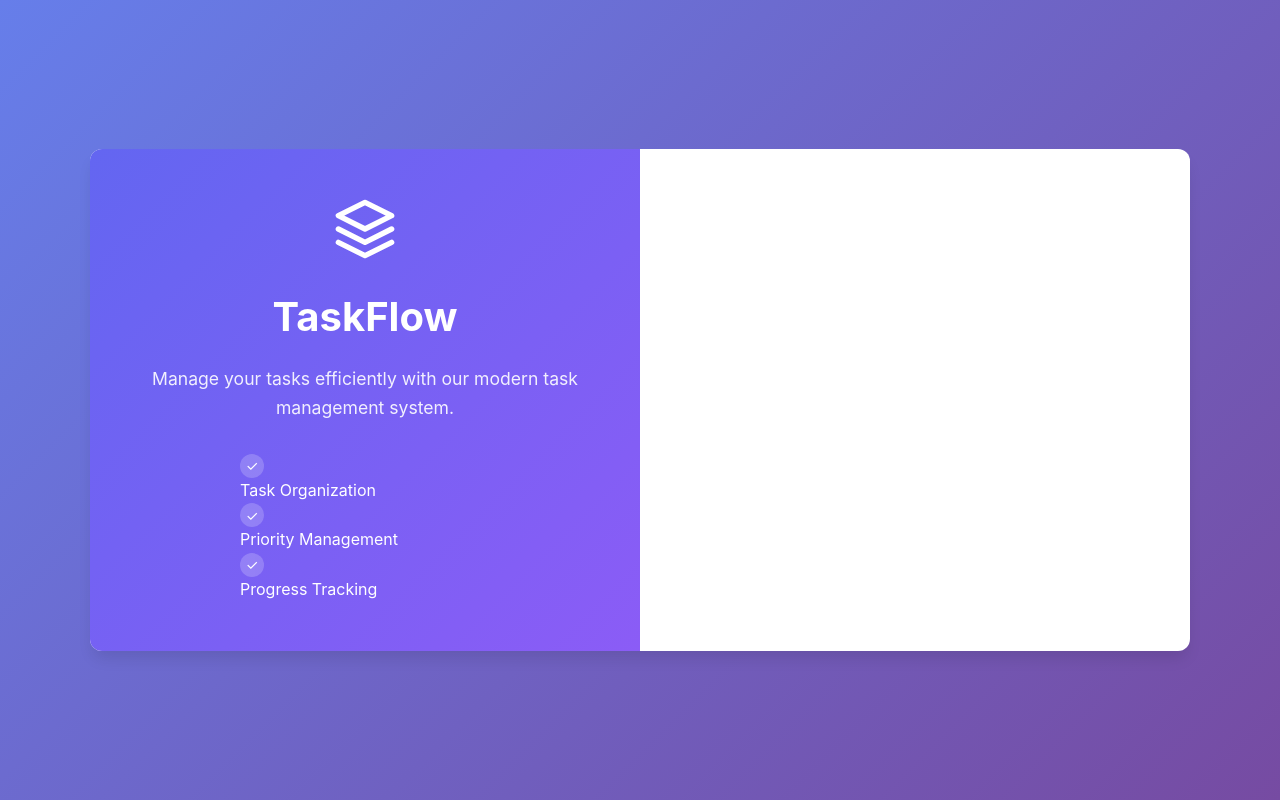
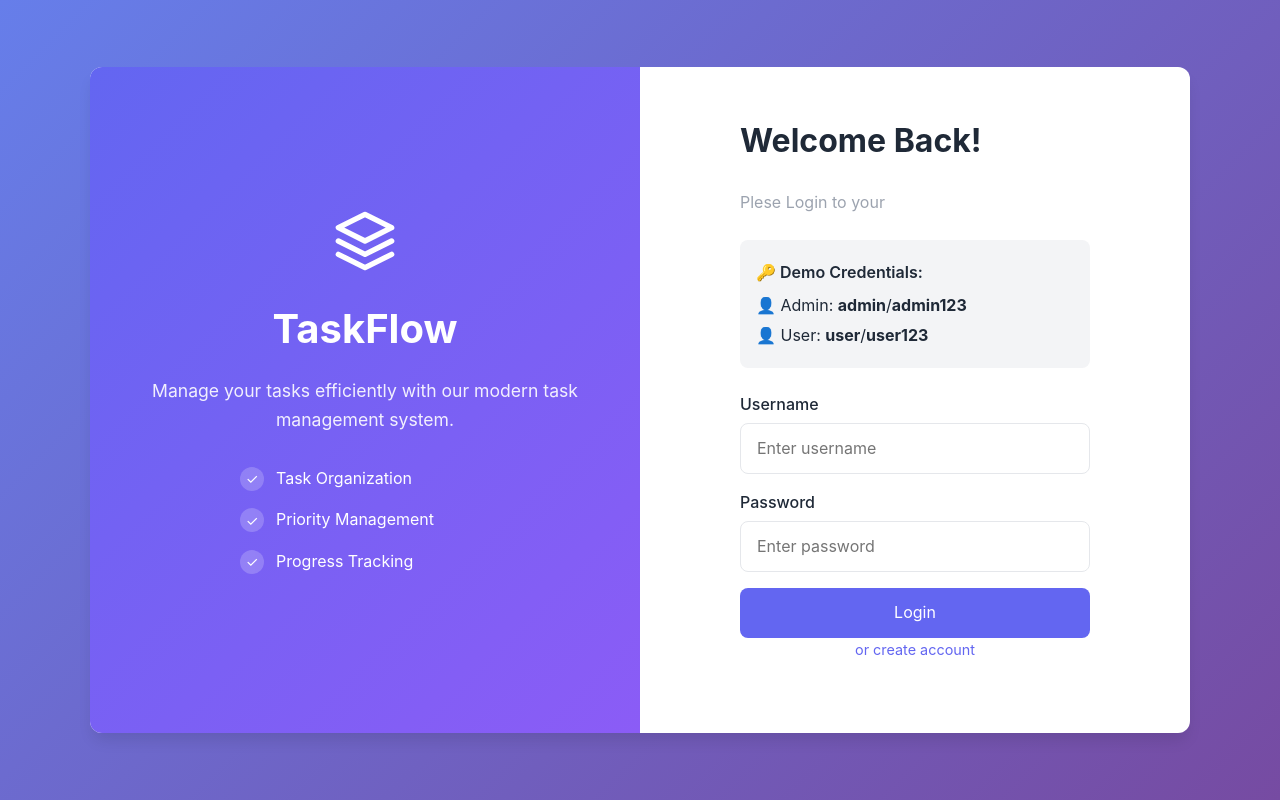
Before and after one commit to Natsyaaac/full-frontend, a React (Vite) app: page /login in a window 1280 px wide. Built offline with nearby package versions, Linux system fonts and the light colour scheme.

Commit message:
make form login

```diff
--- a/src/component/EightLay/App.css
+++ b/src/component/EightLay/App.css
@@ -107,7 +107,7 @@
   margin: 0 auto;
 }
 
-.features {
+.feature {
   display: flex;
   align-items: center;
   gap: 0.75rem;
@@ -122,5 +122,148 @@
   display: flex;
   align-items: center;
   justify-content: center;
-  font-size: 0.9rem ;
+  font-size: 0.9rem;
 }
+
+.login-form-section {
+  padding: 3rem 2rem;
+  display: flex;
+  align-items: center;
+  justify-content: center;
+}
+
+.from-wrapper {
+  max-width: 350px;
+  width: 100%;
+}
+
+.from-wrapper h2 {
+  font-size: 2rem;
+  color: var(--dark-color);
+  margin-bottom: 1.5rem;
+}
+
+.from-wrapper>p {
+  color: var(--gray-color);
+  margin-bottom: 1.5rem;
+}
+
+.demo-info {
+  background: #f3f4f6;
+  padding: 1rem;
+  border-radius: var(--radius-md);
+  margin-bottom: 1.5rem;
+}
+
+.demo-info p {
+  margin: 0.25rem 0;
+  color: var(--dark-color);
+}
+
+.demo-info p:first-child {
+  font-weight: 600;
+  margin-bottom: 0.5rem;
+}
+
+.login-error {
+  background: #fee2e2;
+  color: var(--danger-color);
+  padding: 1rem;
+  border-radius: var(--radius-md);
+  margin-bottom: 1.5rem;
+  font-size: 0.9rem;
+  text-align: center;
+}
+
+.login-form {
+  margin-bottom: 1.5rem;
+}
+
+.form-group {
+  margin-bottom: 1rem;
+}
+
+.form-group label {
+  display: block;
+  margin-bottom: 0.3rem;
+  font-weight: 500;
+  color: var(--dark-color);
+}
+
+.form-group input {
+  width: 100%;
+  padding: 0.75rem 1rem;
+  border: 1px solid #e5e7eb;
+  border-radius: var(--radius-md);
+  font-size: 1rem;
+  transition: all 0.3s ease;
+}
+
+.form-group input:focus {
+  outline: none;
+  border-color: var(--primary-color);
+  box-shadow: 0 0 0 3px rgba(99, 102, 241, 0.1);
+}
+
+.form-group input.error {
+  border-color: var(--danger-color) !important;
+}
+
+.form-group input:disabled {
+  background: #f3f4f6;
+  cursor: not-allowed;
+}
+
+.error-message {
+  display: block;
+  margin-top: 0.5rem;
+  color: var(--danger-color);
+  font-size: 0.85rem;
+}
+
+.login-btn {
+  width: 100%;
+  padding: 0.75rem;
+  background: var(--primary-color);
+  color: white;
+  border: none;
+  border-radius: var(--radius-md);
+  font-size: 1rem;
+  cursor: pointer;
+  transition: all 0.3s ease;
+  display: flex;
+  align-items: center;
+  justify-content: center;
+  min-height: 45px;
+}
+
+.login-btn:disabled {
+  opacity: 0.7;
+  cursor: not-allowed;
+}
+
+.loading-spinner-small {
+  width: 20px;
+  height: 20px;
+  border: 2px solid rgba(255, 255, 255, 0.3);
+  border-radius: 50%;
+  border-top-color: white;
+  animation: spin 0.8s linear infinite;
+}
+
+.login-footer {
+    display: flex;
+    justify-content: center;
+    font-size: 0.9rem;
+}
+
+.login-footer a {
+    color: var(--primary-color);
+    text-decoration: none;
+    transition: color 0.3s ease;
+}
+
+.login-footer a:hover {
+    color: var(--secondary-color);
+    text-decoration: underline;
+}
--- a/src/component/EightLay/pages/Login.jsx
+++ b/src/component/EightLay/pages/Login.jsx
@@ -5,42 +5,104 @@ import '../App.css'
 
 
 const Login = ({ setIsAuthenticated, setUser }) => {
-  const [formData, setFormData] = useState({
-    username: '',
-    password: ''
-  })
+  const [formData, setFormData] = useState({})
   const [errors, setErrors] = useState({})
   const [isLoading, setIsLoading] = useState(false)
   const [loginError, setLoginError] = useState('')
   const navigate = useNavigate()
 
   const handleChange = (e) => {
+    // fungsi henldeChange untuk merubah task (judul atau deskripsi)
+
     const { name, value } = e.target
+    /*
+    destructing untuk mengambil name dan value dari elemen input yang memicu event
+    */
     setFormData(prev => ({
       ...prev,
       [name]: value
+
+      /*
+        menyalin semua inputan masuk (shallow copy)
+        overide nama dengan yang baru
+      */
     }))
   }
 
   const handleSubmit = async (e) => {
     e.preventDefault()
     console.log('1. Mencoba login dengan:', formData)
+    /*
+      -fungsi submit dengan event object dari event handler
+      -e.preventDefault() untuk mencegah default reload daei browser
+      -console untuk debugging
+    */
+    setErrors({})
+    // reset supaya eroro lama tidak muncul lagi
+    const newErrors = {}
+    // untuk menyimpan error yang muncul
+
+    if (formData.username !== "admin" && formData.username !== "user") {
+      newErrors.username = "Username tidak ditemukan"
+
+      /*
+        - pengecekan jika admin atau user tidak sama dengan inputan tampilkan error
+      */
+    }
+
+    else {
+      if (
+        (formData.username === "admin" && formData.password !== "admin123") ||
+        (formData.username === "user" && formData.password !== "user123")
+      ) {
+        newErrors.password = "Password salah"
+      }
+
+      /*
+        - pengecekan jika username valid tapi passowrd salah tampilkan errors
+      */
+    }
+
+    if (Object.keys(newErrors).length > 0) {
+      setErrors(newErrors)
+      return
+
+      /*
+        -Object.keys(newErrors) mengambil semua key error
+        - jika jumlah nya lebih dari 0 berarti ada error
+        - kirim error ke state React
+        - return mengehntikan fungsi sehingga axios tidak dijalankan
+      */
+    }
 
     setIsLoading(true)
     setLoginError('')
+    /*
+      -mengaktifkan loading
+      -membuat error menjadi tidak
+    */
 
     try {
       const response = await axios.post(
         'http://localhost:3001/api/login',
         formData,
+
         {
           headers: {
             'Content-Type': 'application/json'
           }
         }
+        /*
+          -mengirim http post request ke endpoint login menggunakan axios
+          - data formdata dikirim sebagai body request
+          - header content-type menunjukan data dikirim dalam format JSON
+        */
       )
       console.log('2. Response:', response)
       console.log('3. Response data:', response.data)
+      /*
+        - console untuk debug response server dan response data yang dikirimkan
+      */
 
       if (response.data && response.data.success) {
         console.log('4. Login sukses, menyimpan data...')
@@ -53,21 +115,50 @@ const Login = ({ setIsAuthenticated, setUser }) => {
         console.log('5. Redirect ke dashboard...')
 
         navigate('/')
+
+        /*
+          - debugin untuk jika user berhasil login
+          - menyimpan token hasil login dan data user ke localstorage dalam bentuk JSON string
+          - menyimpan data user ke state react
+          - menandakan bahwa
+          fungsi dari react router untuk berpindah ke halaman utama
+        */
       } else {
         console.log('Login gagal:', response.data.message)
         setLoginError(response.data.message || 'Login gagal')
+
+        /*
+          - debugging jika user gagal login
+          - set login error, error dari response data atau pesan error biasa (operasi or/||)
+        */
       }
     } catch (error) {
       console.error('Error detail: ', error)
+      /*
+        - menangkap error yang terjadi pada request http dan menampilkan pesan error setelah error terjadi
+      */
       if (error.response) {
-        setLoginError(error.response.data.message || 'Login gagal')
+        setLoginError('Login gagal')
+        /*
+          - pengecekan jika error disebabkan mengirim response server tampilkan pesan error data, atau pesat teks error (||)
+        */
       } else if (error.request) {
         setLoginError('Tidak bisa connect ke server')
+        /*
+          - pengecekan error dari request yang sudah dikirim tapi server tidak meresponse dan set error tesk (tidak bisa ...)
+
+        */
       } else {
         setLoginError('Terjadi kesalahan')
+        /*
+          - pengecekan jika error disebabkanhal lain (koneksi atau lainya)
+        */
       }
     } finally {
       setIsLoading(false)
+      /*
+        - finally akan tetap dijalankan walaupun dengan kondisi error ataupun tidak untuk menghetikan loading
+      */
     }
   }
 
@@ -101,6 +192,79 @@ const Login = ({ setIsAuthenticated, setUser }) => {
             </div>
           </div>
         </div>
+
+        <div className="login-form-section">
+          <div className="from-wrapper">
+            <h2>Welcome Back!</h2>
+            <p>Plese Login to your</p>
+
+            <div className="demo-info">
+              <p>🔑 Demo Credentials:</p>
+              <p>👤 Admin: <strong>admin</strong>/<strong>admin123</strong></p>
+              <p>👤 User: <strong>user</strong>/<strong>user123</strong></p>
+            </div>
+
+            {loginError && (
+              <div className="login-error">
+                ❌ {loginError}
+              </div>
+            )}
+
+            <form onSubmit={handleSubmit} className='login-form'>
+              <div className="form-group">
+                <label htmlFor="username">Username</label>
+                <input
+                  type="text"
+                  id='username'
+                  name='username'
+                  value={formData.username}
+                  onChange={handleChange}
+                  placeholder='Enter username'
+                  className={errors.username ? 'error' : ''}
+                  disabled={isLoading}
+                />
+                {errors.username && (
+                  <div className="error-message">
+                    {errors.username}
+                  </div>
+                )}
+              </div>
+              <div className="form-group">
+                <label htmlFor="password">Password</label>
+                <input
+                  type="password"
+                  id='password'
+                  name='password'
+                  value={formData.password}
+                  onChange={handleChange}
+                  placeholder='Enter password'
+                  className={errors.username ? 'error' : ''}
+                  disabled={isLoading}
+                />
+                {errors.password && (
+                  <div className="error-message">
+                    {errors.password}
+                  </div>
+                )}
+              </div>
+
+              <button className="login-btn"
+                type='submit'
+                disabled={isLoading}
+              >
+                {isLoading ? (
+                  <span className="loading-spinner-small"></span>
+                ) : (
+                  'Login'
+                )}
+              </button>
+
+              <div className="login-footer">
+                <a href="#">or create account</a>
+              </div>
+            </form>
+          </div>
+        </div>
       </div>
     </div>
   )
```
